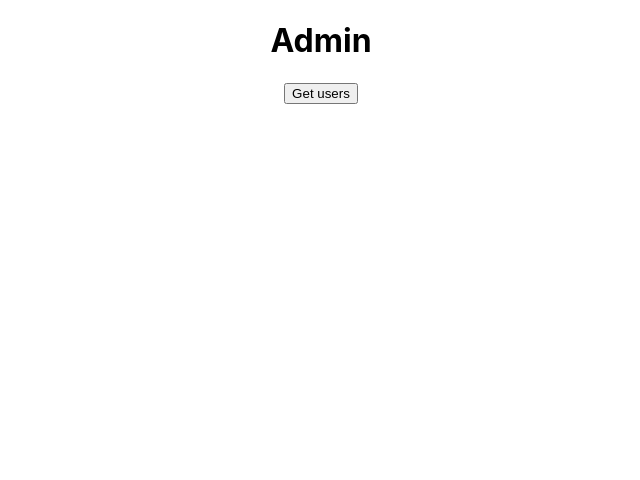
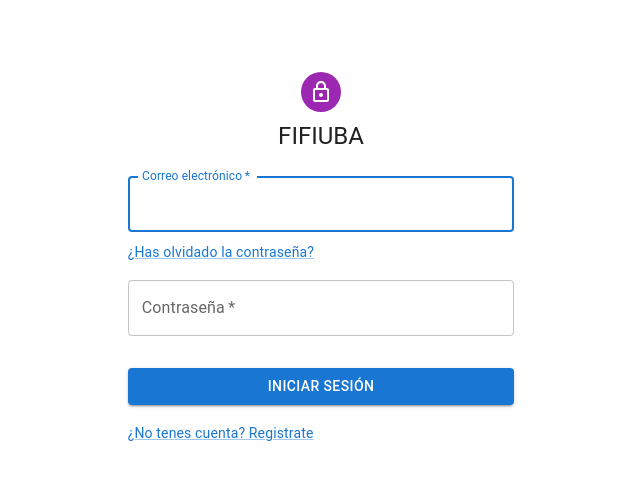
Before and after one commit to Fifiuba/admin-web, a React (Create React App) app: page / in a window 1280 px wide. Shown: the top 480 px of the page, without its empty margins (319-959 px from the left). Built offline with nearby package versions, Linux system fonts and the light colour scheme.

Commit message:
feat: Adding signup to adm

```diff
--- a/package.json
+++ b/package.json
@@ -3,6 +3,10 @@
   "version": "0.1.0",
   "private": true,
   "dependencies": {
+    "@emotion/react": "^11.10.4",
+    "@emotion/styled": "^11.10.4",
+    "@mui/icons-material": "^5.10.6",
+    "@mui/material": "^5.10.6",
     "@testing-library/jest-dom": "^5.16.5",
     "@testing-library/react": "^13.4.0",
     "@testing-library/user-event": "^13.5.0",
--- a/src/App.css
+++ /dev/null
@@ -1,38 +0,0 @@
-.App {
-  text-align: center;
-}
-
-.App-logo {
-  height: 40vmin;
-  pointer-events: none;
-}
-
-@media (prefers-reduced-motion: no-preference) {
-  .App-logo {
-    animation: App-logo-spin infinite 20s linear;
-  }
-}
-
-.App-header {
-  background-color: #282c34;
-  min-height: 100vh;
-  display: flex;
-  flex-direction: column;
-  align-items: center;
-  justify-content: center;
-  font-size: calc(10px + 2vmin);
-  color: white;
-}
-
-.App-link {
-  color: #61dafb;
-}
-
-@keyframes App-logo-spin {
-  from {
-    transform: rotate(0deg);
-  }
-  to {
-    transform: rotate(360deg);
-  }
-}
--- a/src/App.js
+++ b/src/App.js
@@ -1,10 +1,9 @@
-import Home from './views/home.js'
-import './App.css';
+import SignIn from './views/sign-in.js';
 
 function App() {
   return (
     <div className="App">
-      <Home/>
+      <SignIn/>
     </div>
   );
 }
--- /dev/null
+++ b/src/views/sign-in.js
@@ -0,0 +1,88 @@
+import * as React from 'react';
+import Avatar from '@mui/material/Avatar';
+import Button from '@mui/material/Button';
+import CssBaseline from '@mui/material/CssBaseline';
+import TextField from '@mui/material/TextField';
+import Link from '@mui/material/Link';
+import Grid from '@mui/material/Grid';
+import Box from '@mui/material/Box';
+import LockOutlinedIcon from '@mui/icons-material/LockOutlined';
+import Typography from '@mui/material/Typography';
+import Container from '@mui/material/Container';
+import { createTheme, ThemeProvider } from '@mui/material/styles';
+
+const theme = createTheme();
+
+export default function SignIn() {
+  const handleSubmit = (event) => {
+    event.preventDefault();
+    const data = new FormData(event.currentTarget);
+    console.log({
+      email: data.get('email'),
+      password: data.get('password'),
+    });
+  };
+
+  return (
+    <ThemeProvider theme={theme}>
+      <Container component="main" maxWidth="xs">
+        <CssBaseline />
+        <Box
+          sx={{
+            marginTop: 8,
+            display: 'flex',
+            flexDirection: 'column',
+            alignItems: 'center',
+          }}
+        >
+          <Avatar sx={{ m: 1, bgcolor: 'secondary.main' }}>
+            <LockOutlinedIcon />
+          </Avatar>
+          <Typography component="h1" variant="h5">
+            FIFIUBA
+          </Typography>
+          <Box component="form" onSubmit={handleSubmit} noValidate sx={{ mt: 1 }}>
+            <TextField
+              margin="normal"
+              required
+              fullWidth
+              id="email"
+              label="Correo electrónico"
+              name="email"
+              autoComplete="email"
+              autoFocus
+            />
+            <Grid item xs>
+              <Link href="#" variant="body2">
+              ¿Has olvidado la contraseña?
+              </Link>
+            </Grid>
+            <TextField
+              margin="normal"
+              required
+              fullWidth
+              name="password"
+              label="Contraseña"
+              type="password"
+              id="password"
+              autoComplete="current-password"
+            />
+            <Button
+              fullWidth
+              type="submit"
+              variant="contained"
+              sx={{ mt: 3, mb: 2 }}
+            >
+              Iniciar sesión
+            </Button>
+            <Grid item xs>
+              <Link href="#" variant="body2">
+              ¿No tenes cuenta? Registrate
+              </Link>
+            </Grid>
+          </Box>
+        </Box>
+      </Container>
+    </ThemeProvider>
+  );
+}
```
Also changed, not shown: 1 other file (tests, documents, lock files or other folders).
